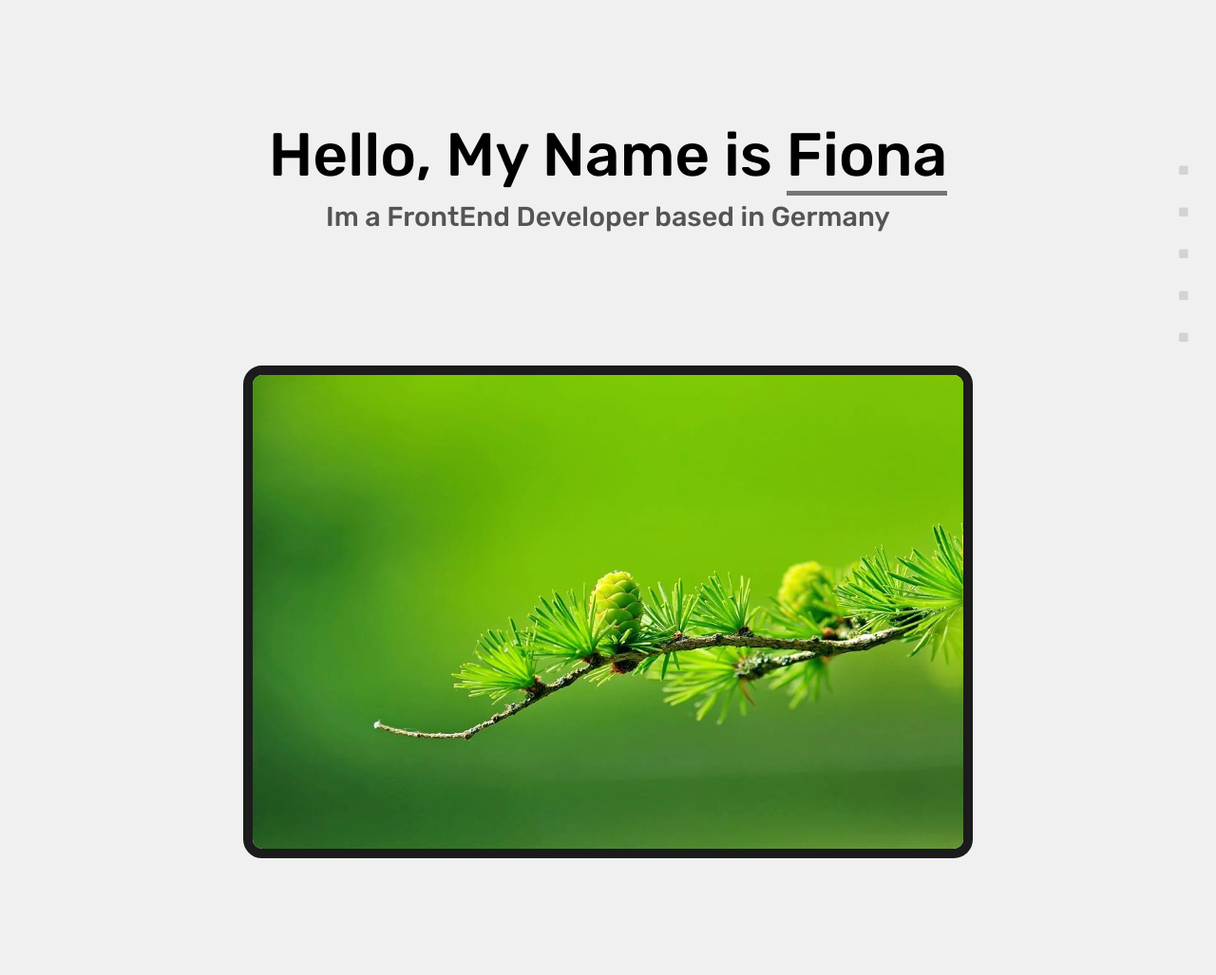
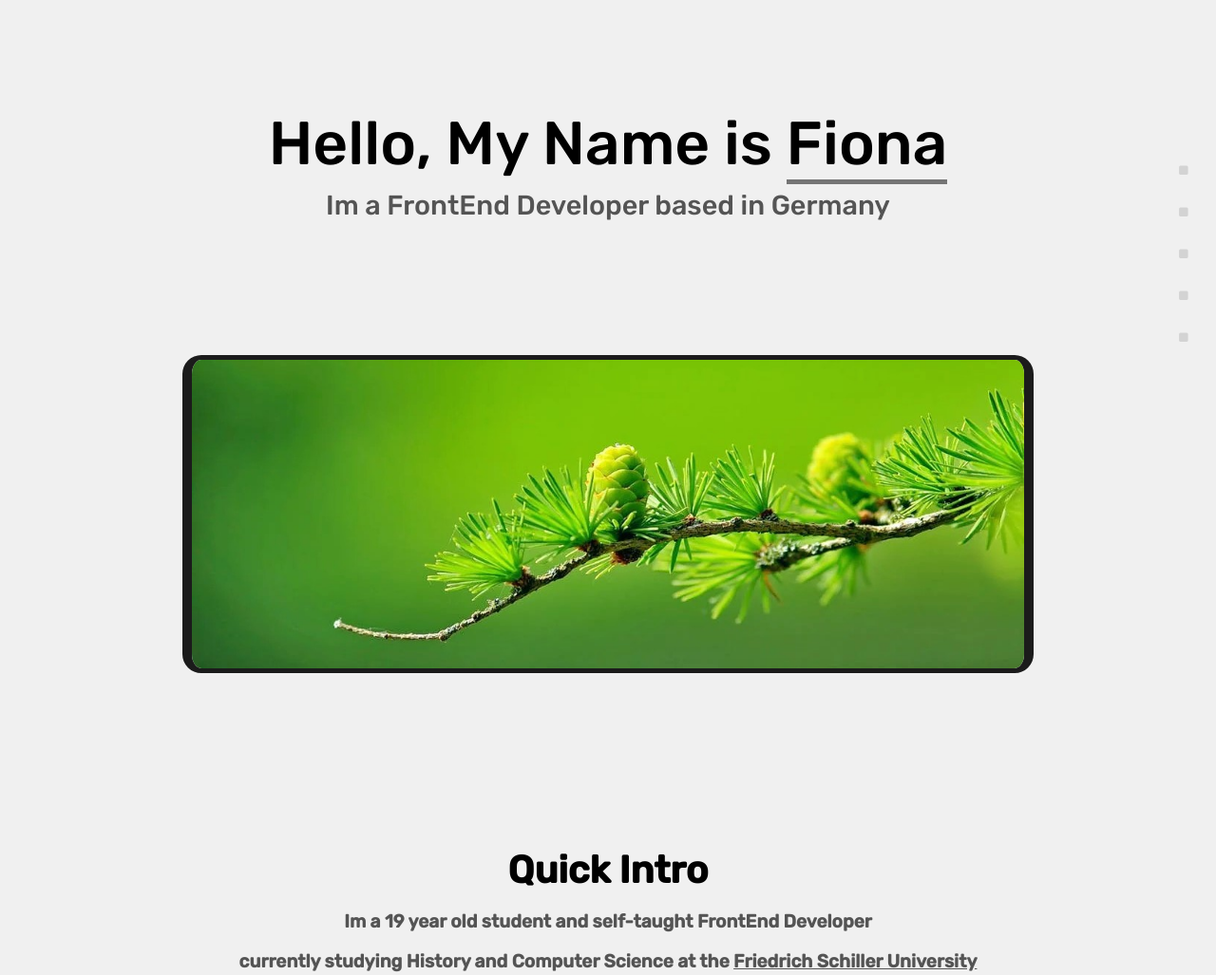
Before and after one commit to FionaButtig/Website, a plain HTML site: page index.html in a window 1280 px wide. Shown: the part 100-1127 px from the top of the page at 95% size. Drawn offline with Linux system fonts and the light colour scheme; a script that the page names is missing; a web font is replaced by a local one.

Commit message:
small aestethic changes

```diff
--- a/index.html
+++ b/index.html
@@ -44,7 +44,9 @@
     <!-- Hero imagess -->
     <div>
       <div class="heroPics">
-        <img class="branch" src="./greenBranchNew.jpg" alt="">
+        <div class="HPdiv"></div>
+        <img class="branch" src="./greenBranchNewNew.jpg" alt="">
+        <div class="HPdiv"></div>
       </div>
     </div>
     <!-- Hero images end -->
--- a/styles.scss
+++ b/styles.scss
@@ -77,7 +77,7 @@ body {
  display: flex;
  flex-direction: row;
  justify-content: space-between;
- margin: 5% 9%;
+ margin: 4% 9%;
  font-weight: 800;
  color: rgb(84, 84, 84);
 }
@@ -138,7 +138,7 @@ body {
 // Navbar end
 
 .helloText {
- margin: 140px;
+ margin: 11%;
  text-align: center;
 }
 
@@ -226,7 +226,7 @@ body {
 
 // Hero Pics
 .heroPics {
- display: inline-block;
+ display: flex;
  flex-direction: row;
  flex-wrap: wrap;
  width: 100%;
@@ -247,10 +247,18 @@ body {
 }
 */
 
+.HPdiv{
+  width: 15%;
+  height: 70%;
+}
+
 .branch {
- width: 60%;
- height: 60%;
- border: 10px solid rgb(27, 27, 27);
+ width: 70%;
+ height: 70%;
+ border-left: 10px solid rgb(27, 27, 27);
+ border-right: 10px solid rgb(27, 27, 27);
+ border-top: 5px solid rgb(27, 27, 27);
+ border-bottom: 5px solid rgb(27, 27, 27);
  border-radius: 20px;
 }
 
@@ -395,7 +403,7 @@ body {
 
 #skills {
  width: 70%;
- height: 600px;
+ height: 500px;
  margin: 0 auto;
  border-top: 2px solid grey;
  border-bottom: 4px solid grey;
@@ -404,7 +412,7 @@ body {
   color: rgb(36, 36, 36);
   text-align: center;
   font-size: 2.5rem;
-  padding-top: 16%;
+  padding-top: 10%;
  }
 
  h3{
```
Also changed, not shown: greenBranchNewNew.jpg (added), styles.css, 1 other file.
